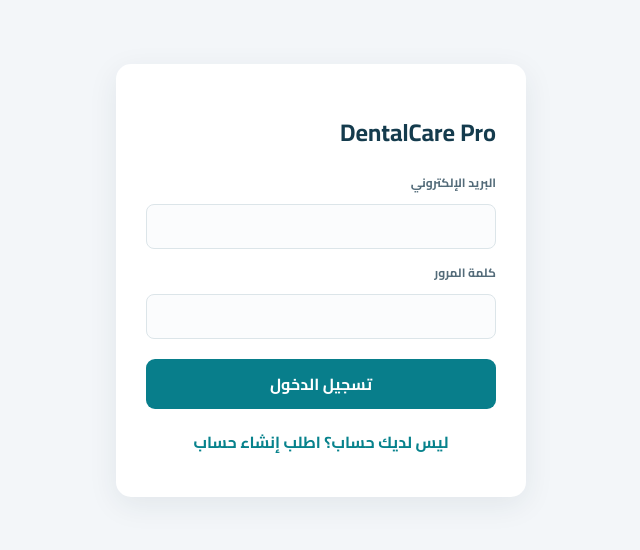
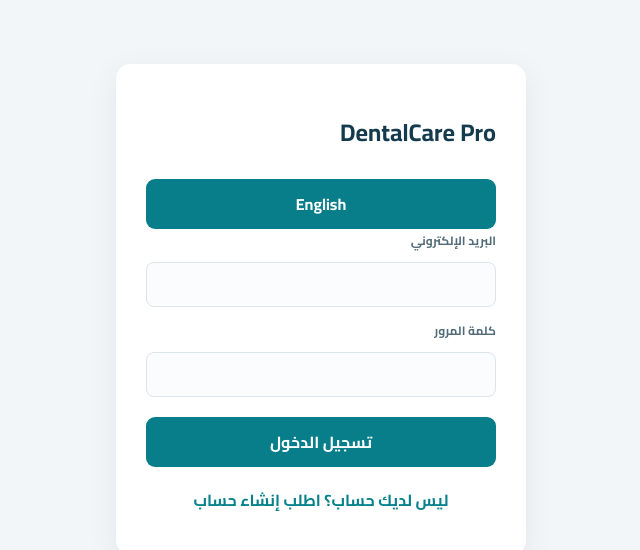
Before and after one commit to abdelramanhany6-ai/dentalcare-pro, a React (Vite) app: page / in a window 1280 px wide. Shown: the top 550 px of the page, without its empty margins (319-959 px from the left). Built offline with nearby package versions, Linux system fonts and the light colour scheme; no server answers.

Commit message:
Add bilingual navigation, authentication and PWA setup

```diff
--- a/src/pages/Login.jsx
+++ b/src/pages/Login.jsx
@@ -1,64 +1,30 @@
 import { useState } from 'react'
 import { supabase } from '../lib/supabase'
+import { useLanguage } from '../context/LanguageContext'
+import LanguageToggle from '../components/LanguageToggle'
 
 export default function Login() {
-  const [mode, setMode] = useState('signin')
-  const [email, setEmail] = useState('')
-  const [password, setPassword] = useState('')
-  const [message, setMessage] = useState('')
-  const [busy, setBusy] = useState(false)
-
+  const { t } = useLanguage()
+  const [mode,setMode]=useState('signin'),[email,setEmail]=useState(''),[password,setPassword]=useState(''),[message,setMessage]=useState(''),[busy,setBusy]=useState(false)
   async function handleSubmit(e) {
-    e.preventDefault()
-    setBusy(true)
-    setMessage('')
+    e.preventDefault();setBusy(true);setMessage('')
     try {
-      if (mode === 'signin') {
-        const { error } = await supabase.auth.signInWithPassword({ email, password })
-        if (error) throw error
-      } else {
-        const { data, error } = await supabase.auth.signUp({ email, password })
-        if (error) throw error
-        if (data.user?.id) {
-          const { error: notifyError } = await supabase.functions.invoke('notify-registration', {
-            body: { user_id: data.user.id },
-          })
-          if (notifyError) {
-            setMessage('تم استلام طلب التسجيل، لكنه لم يُرسل إشعار البريد بعد. سيظل الطلب في انتظار موافقتك.')
-          } else {
-            setMessage('تم إرسال طلب التسجيل بنجاح. حسابك سيظل موقوفاً حتى تتم الموافقة عليه.')
-          }
-        } else {
-          setMessage('تم إنشاء طلب التسجيل. راجع بريدك لتأكيد الحساب، وبعدها انتظر الموافقة.')
-        }
+      if(mode==='signin'){const {error}=await supabase.auth.signInWithPassword({email,password});if(error)throw error}
+      else {
+        const {data,error}=await supabase.auth.signUp({email,password});if(error)throw error
+        if(data.user?.id){const {error:notifyError}=await supabase.functions.invoke('notify-registration',{body:{user_id:data.user.id}})
+          setMessage(notifyError?t('تم استلام الطلب لكن تعذر إرسال إشعار البريد. سيظل الطلب في انتظار الموافقة.','Your request was received, but the email notification could not be sent. Approval is still pending.'):t('تم إرسال طلب التسجيل بنجاح. انتظر موافقة الإدارة.','Registration request sent. Please wait for admin approval.'))
+        } else setMessage(t('راجع بريدك لتأكيد الحساب ثم انتظر الموافقة.','Check your email to confirm your account, then wait for approval.'))
       }
-    } catch (error) {
-      setMessage(error.message || 'حدث خطأ غير متوقع.')
-    } finally {
-      setBusy(false)
-    }
+    } catch(error){setMessage(error.message||t('حدث خطأ غير متوقع.','An unexpected error occurred.'))} finally{setBusy(false)}
   }
-
-  return (
-    <div className="auth-box">
-      <h1>DentalCare Pro</h1>
-      <form onSubmit={handleSubmit}>
-        <label>
-          البريد الإلكتروني
-          <input type="email" value={email} onChange={(e) => setEmail(e.target.value)} required autoComplete="email" />
-        </label>
-        <label>
-          كلمة المرور
-          <input type="password" value={password} onChange={(e) => setPassword(e.target.value)} required minLength={8} autoComplete={mode === 'signin' ? 'current-password' : 'new-password'} />
-        </label>
-        <button type="submit" disabled={busy}>
-          {busy ? 'جاري التنفيذ...' : mode === 'signin' ? 'تسجيل الدخول' : 'إرسال طلب التسجيل'}
-        </button>
-      </form>
-      <button className="link" onClick={() => { setMode(mode === 'signin' ? 'signup' : 'signin'); setMessage('') }}>
-        {mode === 'signin' ? 'ليس لديك حساب؟ اطلب إنشاء حساب' : 'لديك حساب بالفعل؟ سجّل الدخول'}
-      </button>
-      {message && <p className="message">{message}</p>}
-    </div>
-  )
+  return <div className="auth-box"><div className="auth-top"><h1>DentalCare Pro</h1><LanguageToggle /></div>
+    <form onSubmit={handleSubmit}>
+      <label>{t('البريد الإلكتروني','Email address')}<input type="email" value={email} onChange={e=>setEmail(e.target.value)} required autoComplete="email"/></label>
+      <label>{t('كلمة المرور','Password')}<input type="password" value={password} onChange={e=>setPassword(e.target.value)} required minLength={8} autoComplete={mode==='signin'?'current-password':'new-password'}/></label>
+      <button type="submit" disabled={busy}>{busy?t('جاري التنفيذ...','Please wait...'):mode==='signin'?t('تسجيل الدخول','Sign in'):t('إرسال طلب التسجيل','Request an account')}</button>
+    </form>
+    <button className="link" onClick={()=>{setMode(mode==='signin'?'signup':'signin');setMessage('')}}>{mode==='signin'?t('ليس لديك حساب؟ اطلب إنشاء حساب','No account? Request one'):t('لديك حساب بالفعل؟ سجّل الدخول','Already registered? Sign in')}</button>
+    {message&&<p className="message">{message}</p>}
+  </div>
 }
```
